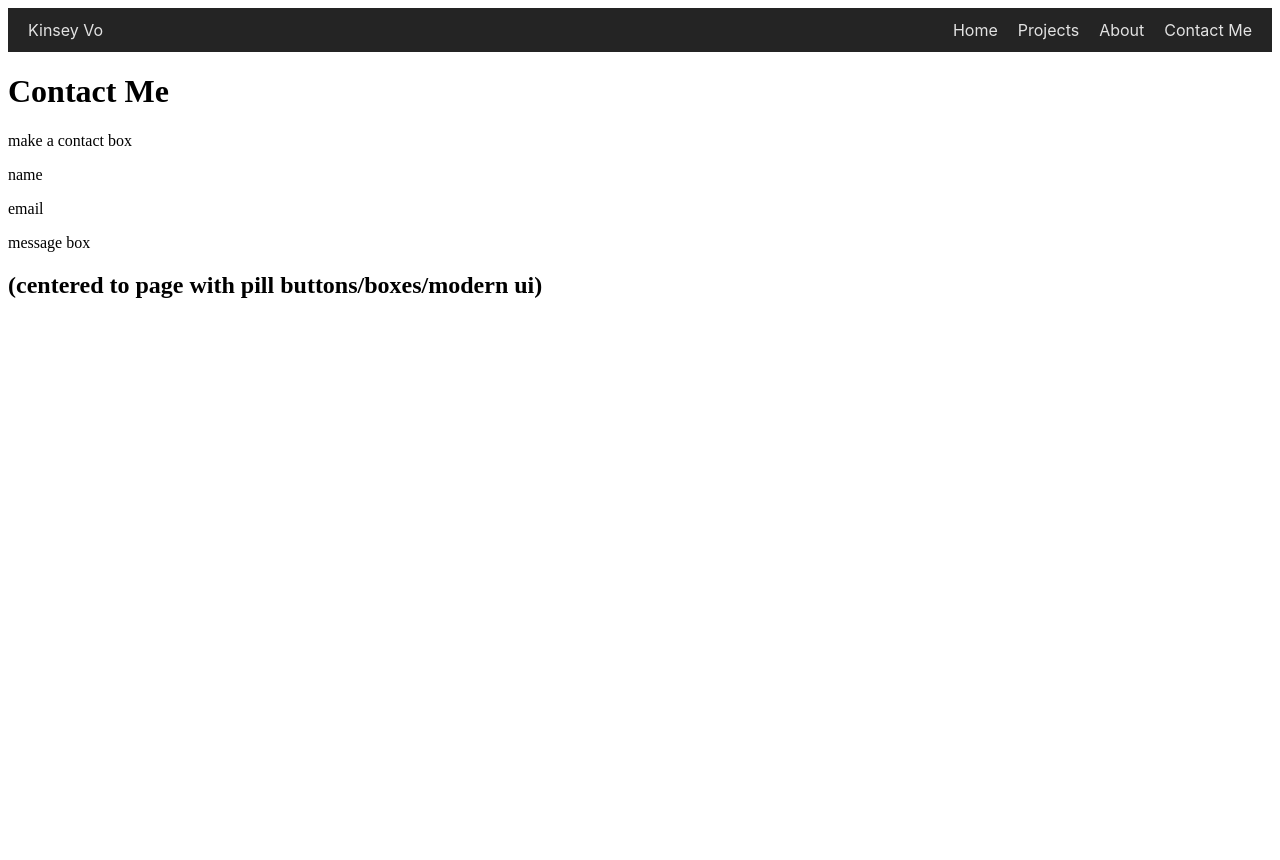
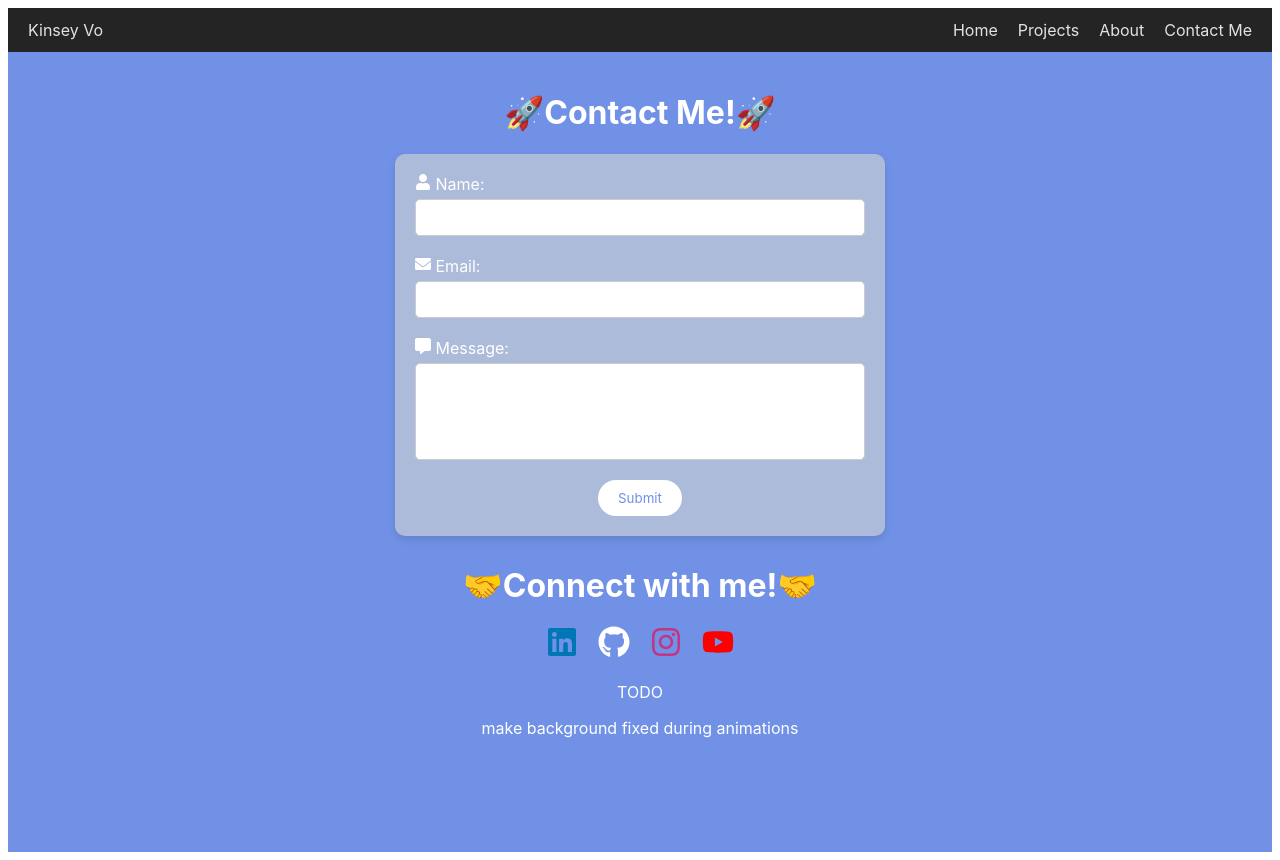
Before and after one commit to kinseyvo/CPSC-349-Project-2, a React (Vite) app in the folder Project2/: page /contact in a window 1280 px wide. Before the commit the page ends 800 px from the top, so only its background shows below. Built offline with nearby package versions, Linux system fonts and the light colour scheme.

Commit message:
contact page done

```diff
--- a/Project2/package.json
+++ b/Project2/package.json
@@ -12,7 +12,7 @@
   "dependencies": {
     "react": "^18.2.0",
     "react-dom": "^18.2.0",
-    "react-icons": "^5.1.0",
+    "react-icons": "^5.2.1",
     "react-router-dom": "^6.23.0",
     "styled-components": "^5.3.10"
   },
--- a/Project2/src/Components/About.jsx
+++ b/Project2/src/Components/About.jsx
@@ -1,9 +1,8 @@
 import React from "react";
-import style from "./about.module.css";
 
 export default function About() {
     return (
-        <div className={style.body}>
+        <div>
             <h1>
                 About Page
             </h1>
--- a/Project2/src/Components/Contact.jsx
+++ b/Project2/src/Components/Contact.jsx
@@ -1,16 +1,54 @@
-import React from "react";
+import React, { useEffect, useState } from "react";
+import { FaUser, FaEnvelope, FaLinkedin, FaInstagram, FaYoutube } from "react-icons/fa";
+import { FaMessage, FaGithub } from "react-icons/fa6";
+import style from "./contact.module.css";
 
 export default function Contact() {
+    const [isLoaded, setIsLoaded] = useState(false);
+
+    useEffect(() => {
+        setIsLoaded(true);
+    }, []);
+
     return (
-        <div>
-            <h1>
-                Contact Me
-            </h1>
-            <p>make a contact box</p>
-            <p>name</p>
-            <p>email</p>
-            <p>message box</p>
-            <h2>(centered to page with pill buttons/boxes/modern ui)</h2>
+        <div className={style.pageContainer}>
+            {/* Background color remains static */}
+            <div className={style.background} />
+            {/* Content wrapper */}
+            <div className={`${style.contentWrapper} ${isLoaded && style.loaded}`}>
+                <div className={style.contactContent}>
+                    <h1>🚀Contact Me!🚀</h1>
+                    <div className={style.contactFormContainer}>
+                        <form action="https://formspree.io/f/mpzvnwzy" method="POST">
+                            <input type="hidden" name="_subject" value="New Message from Contact Form" />
+                            <div className={style.formGroup}>
+                                <label htmlFor="name"><FaUser /> Name:</label>
+                                <input required type="text" id="name" name="name" />
+                            </div>
+                            <div className={style.formGroup}>
+                                <label htmlFor="email"><FaEnvelope /> Email:</label>
+                                <input required type="email" id="email" name="email" />
+                            </div>
+                            <div className={style.formGroup}>
+                                <label htmlFor="message"><FaMessage /> Message:</label>
+                                <textarea required name="message" id="message" rows={5}></textarea>
+                            </div>
+                            <button type="submit" className={style.submitButton}>Submit</button>
+                        </form>
+                    </div>
+                    <div className={style.socialMedia}>
+                        <h1>🤝Connect with me!🤝</h1>
+                        <div className={style.socialIcons}>
+                            <a href="https://www.linkedin.com/in/kinsey-vo/" target="_blank" rel="noopener noreferrer"><FaLinkedin /></a>
+                            <a href="https://github.com/kinseyvo" target="_blank" rel="noopener noreferrer"><FaGithub /></a>
+                            <a href="https://www.instagram.com/kinsey.vo/?hl=en" target="_blank" rel="noopener noreferrer"><FaInstagram /></a>
+                            <a href="https://www.youtube.com/c/OverlordKinsey" target="_blank" rel="noopener noreferrer"><FaYoutube /></a>
+                        </div>
+                    </div>
+                    <p>TODO</p>
+                    <p>make background fixed during animations</p>
+                </div>
+            </div>
         </div>
     );
 };
--- a/Project2/src/Components/about.module.css
+++ /dev/null
@@ -1,3 +0,0 @@
-.body {
-    background-color: #7091E6;
-}
--- /dev/null
+++ b/Project2/src/Components/contact.module.css
@@ -0,0 +1,160 @@
+.background {
+    background-color: #7091E6;
+    position: fixed;
+    top: 0;
+    left: 0;
+    width: 100%;
+    height: 100%;
+    z-index: -1;
+}
+
+.contentWrapper {
+    opacity: 0;
+    transition: opacity 0.5s ease;
+    position: relative;
+    z-index: 1;
+}
+
+.contentWrapper.loaded {
+    opacity: 1;
+}
+
+.pageContainer {
+    background-color: #7091E6;
+    min-height: 100vh;
+    opacity: 0;
+    animation: fadeInUp 0.5s ease forwards;
+}
+
+.contactFormContainer {
+    background-color: #ADBBDA;
+    border-radius: 10px;
+    box-shadow: 0px 4px 8px rgba(0, 0, 0, 0.1);
+    padding: 20px;
+    margin: 0 auto;
+    max-width: 450px;
+}
+
+.contactContent {
+    padding: 20px;
+    color: rgb(255, 255, 255);
+    font-family: Inter, system-ui, Avenir, Helvetica, Arial, sans-serif;
+    text-align: center;
+    opacity: 0;
+    animation: fadeInUp 0.5s ease forwards;
+}
+
+.contactForm {
+    max-width: 400px;
+    margin: 0 auto;
+}
+
+.formGroup {
+    margin-bottom: 20px;
+    display: flex;
+    flex-wrap: wrap;
+}
+
+label {
+    display: block;
+    margin-bottom: 5px;
+}
+
+input,
+textarea {
+    width: 100%;
+    padding: 10px;
+    border: 1px solid #ccc;
+    border-radius: 5px;
+}
+
+.input {
+    width: calc(50% - 10px);
+    padding: 10px;
+    border: 1px solid #ccc;
+    border-radius: 5px;
+    margin-right: 10px;
+}
+
+.input:last-child {
+    margin-right: 0;
+}
+
+textarea {
+    resize: none;
+}
+
+.submitButton {
+    background-color: #fff;
+    color: #7091E6;
+    border: none;
+    padding: 10px 20px;
+    border-radius: 40px;
+    cursor: pointer;
+    font-family: Inter, system-ui, Avenir, Helvetica, Arial, sans-serif;
+}
+
+@media screen and (max-width: 768px) {
+    .contactFormContainer {
+        max-width: 90%;
+        padding: 20px;
+        box-sizing: border-box;
+    }
+
+    .formGroup {
+        flex-direction: column;
+    }
+
+    input[type="text"],
+    input[type="email"],
+    textarea {
+        width: calc(100% - 20px);
+    }
+}
+
+@media screen and (max-width: 480px) {
+    .contactContent {
+        padding: 10px;
+    }
+}
+
+.socialMedia {
+    margin-top: 30px;
+    text-align: center;
+}
+
+.socialIcons {
+    font-size: 32px;
+}
+
+.socialIcons a {
+    margin: 0 10px;
+}
+
+.socialIcons a[href*="linkedin.com"] svg {
+    color: #0077B5;
+}
+
+.socialIcons a[href*="github.com"] svg {
+    color: #FFFFFF;
+}
+
+.socialIcons a[href*="instagram.com"] svg {
+    color: #C13584;
+}
+
+.socialIcons a[href*="youtube.com"] svg {
+    color: #FF0000;
+}
+
+@keyframes fadeInUp {
+    from {
+        opacity: 0;
+        transform: translateY(20px);
+    }
+
+    to {
+        opacity: 1;
+        transform: translateY(0);
+    }
+}
--- a/Project2/src/Components/header.module.css
+++ b/Project2/src/Components/header.module.css
@@ -67,7 +67,7 @@
     display: block;
 }
 
-@media (max-width: 768px) {
+@media screen and (max-width: 768px) {
     .navbarLinks {
         display: none;
         flex-direction: column;
```
Also changed, not shown: 2 other files (tests, documents, lock files or other folders).
